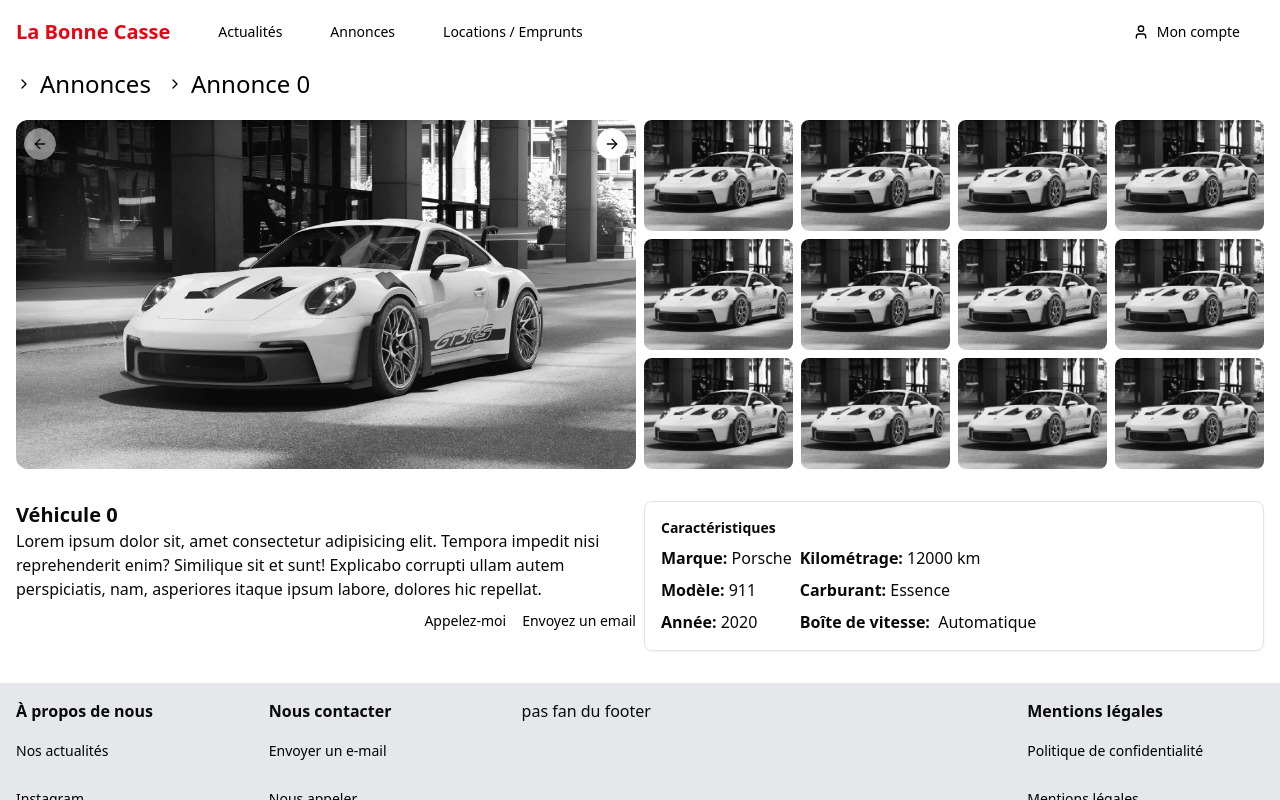
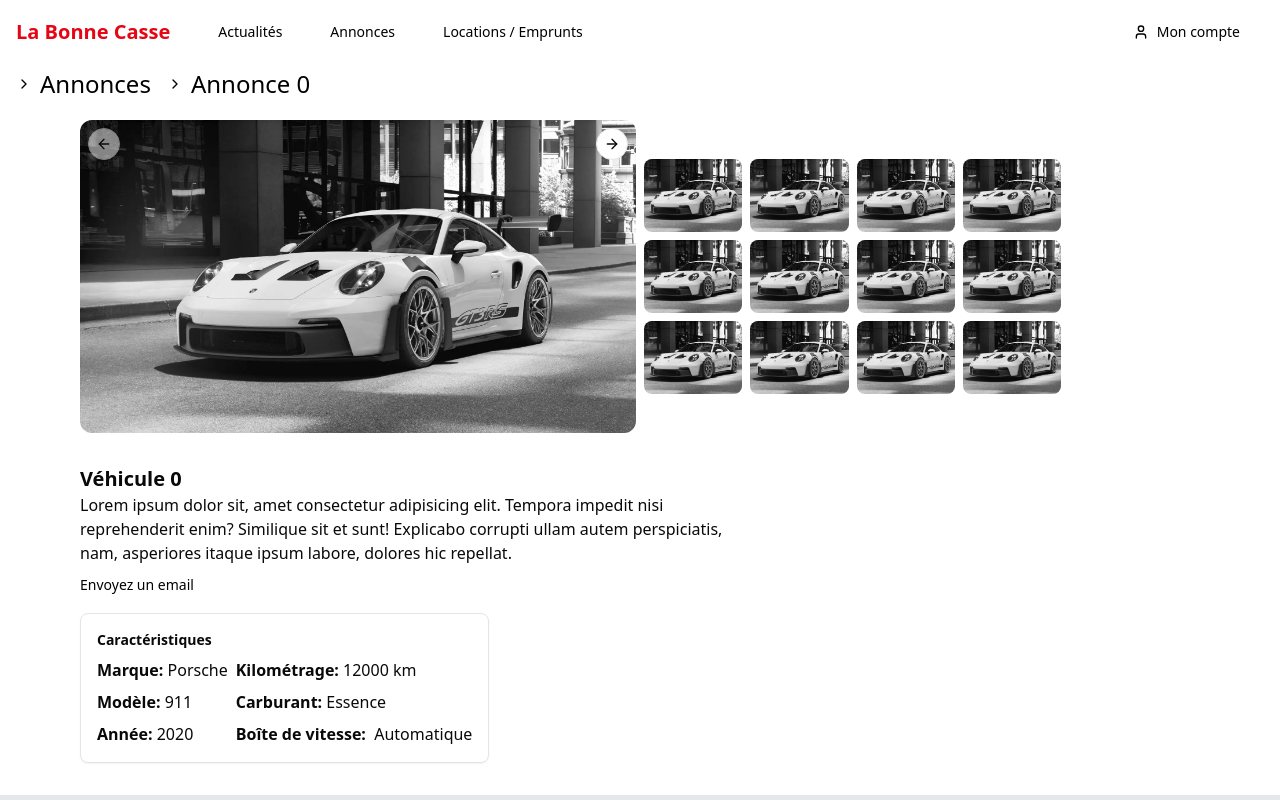
Before and after one commit to Club-Elec/labonnecasse, a React (Vite) app in the folder app/: page /sales/0 in a window 1280 px wide. Built offline with nearby package versions, Linux system fonts and the light colour scheme.

Commit message:
🔧 fix: css on sales

```diff
--- a/app/src/routes/sales/$id.tsx
+++ b/app/src/routes/sales/$id.tsx
@@ -55,7 +55,8 @@ const Index = () => {
         </Button>
       </Link>
 
-      <div className="h-auto w-full grid grid-cols-2 p-4 gap-2 overflow-x-hidden">
+      <div className="w-full h-auto flex flex-col items-center justify-center">
+        <div className="h-auto w-[90%] grid grid-cols-2 p-4 gap-2 overflow-x-hidden">
           <Carousel
             className="w-full col-span-2 md:col-span-1"
             opts={{ skipSnaps: true }}
@@ -72,7 +73,9 @@ const Index = () => {
             <CarouselPrevious className="absolute top-2 left-2" />
           </Carousel>
 
-        <div className={`hidden md:grid grid-cols-4 grid-rows-3 gap-2`}>
+          <div
+            className={`hidden w-3/4 h-3/4 md:grid grid-cols-4 justify-center self-center grid-rows-3 gap-2`}
+          >
             {data.images.map((url, k) => (
               <img
                 src={url}
@@ -83,23 +86,17 @@ const Index = () => {
           </div>
         </div>
 
-      <div className="w-full h-auto grid md:grid-cols-2 p-4 gap-2">
+        <div className="w-[90%] h-auto flex-col p-4 gap-2">
           <div className="flex-1 flex flex-col">
             <h2 className="text-xl font-semibold">Véhicule {id}</h2>
-          <p>
+            <p className="md:max-w-[60%]">
               Lorem ipsum dolor sit, amet consectetur adipisicing elit. Tempora
               impedit nisi reprehenderit enim? Similique sit et sunt! Explicabo
               corrupti ullam autem perspiciatis, nam, asperiores itaque ipsum
               labore, dolores hic repellat.
             </p>
 
-          <div className="flex justify-end gap-4">
-            <Link href="tel:...">
-              <Button className="text-black px-0" variant={"link"}>
-                Appelez-moi
-              </Button>
-            </Link>
-
+            <div className="flex justify-end md:justify-start gap-4 mb-2">
               <Link href="tel:...">
                 <Button className="text-black px-0" variant={"link"}>
                   Envoyez un email
@@ -108,8 +105,8 @@ const Index = () => {
             </div>
           </div>
 
-        <Card className="flex-1 p-4">
-          <div className="w-full flex flex-col gap-2">
+          <Card className="w-fit flex-1 p-4">
+            <div className="w-auto flex flex-col gap-2">
               <p className="text-sm font-semibold">Caractéristiques</p>
 
               <div className="w-fit grid grid-rows-3 grid-flow-col gap-2">
@@ -137,6 +134,7 @@ const Index = () => {
           </Card>
         </div>
       </div>
+    </div>
   );
 };
 
```
Lines whose indentation alone changed are shown as unchanged.
